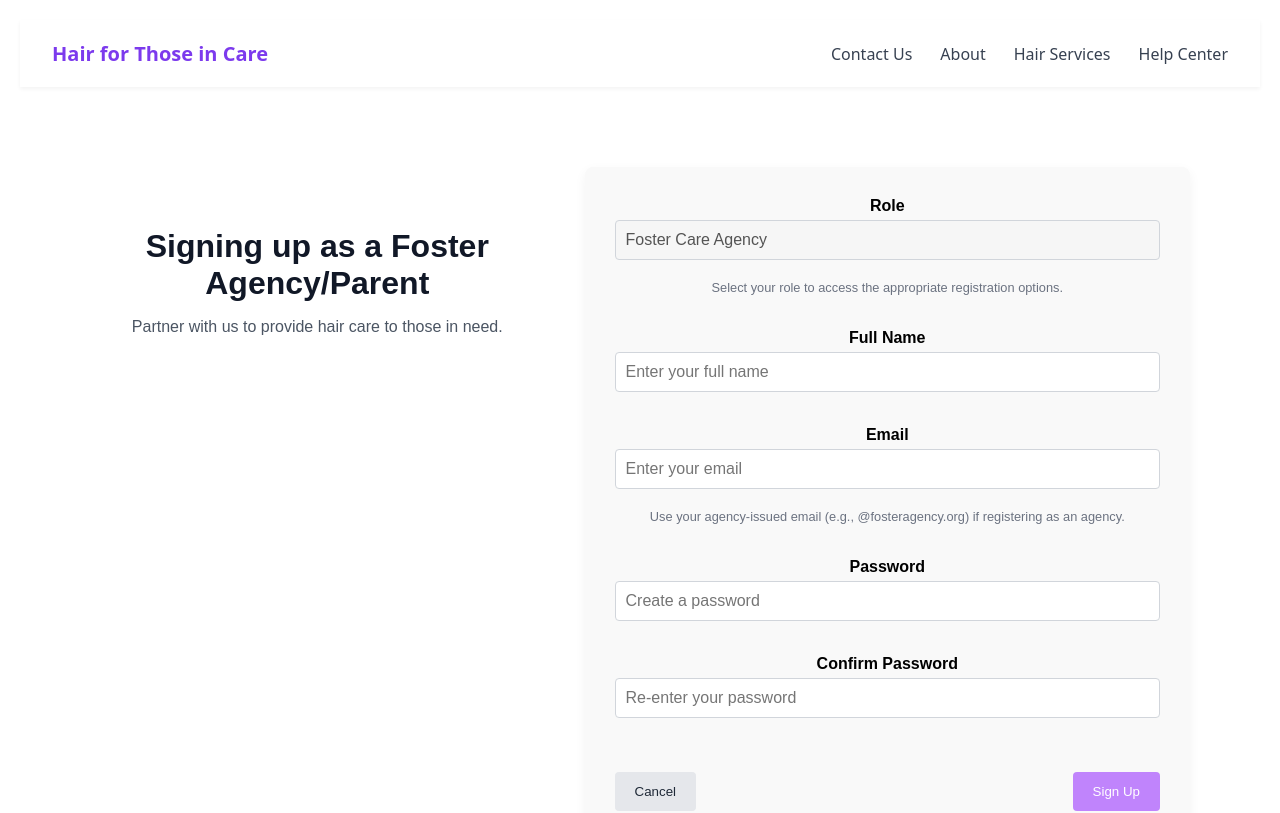
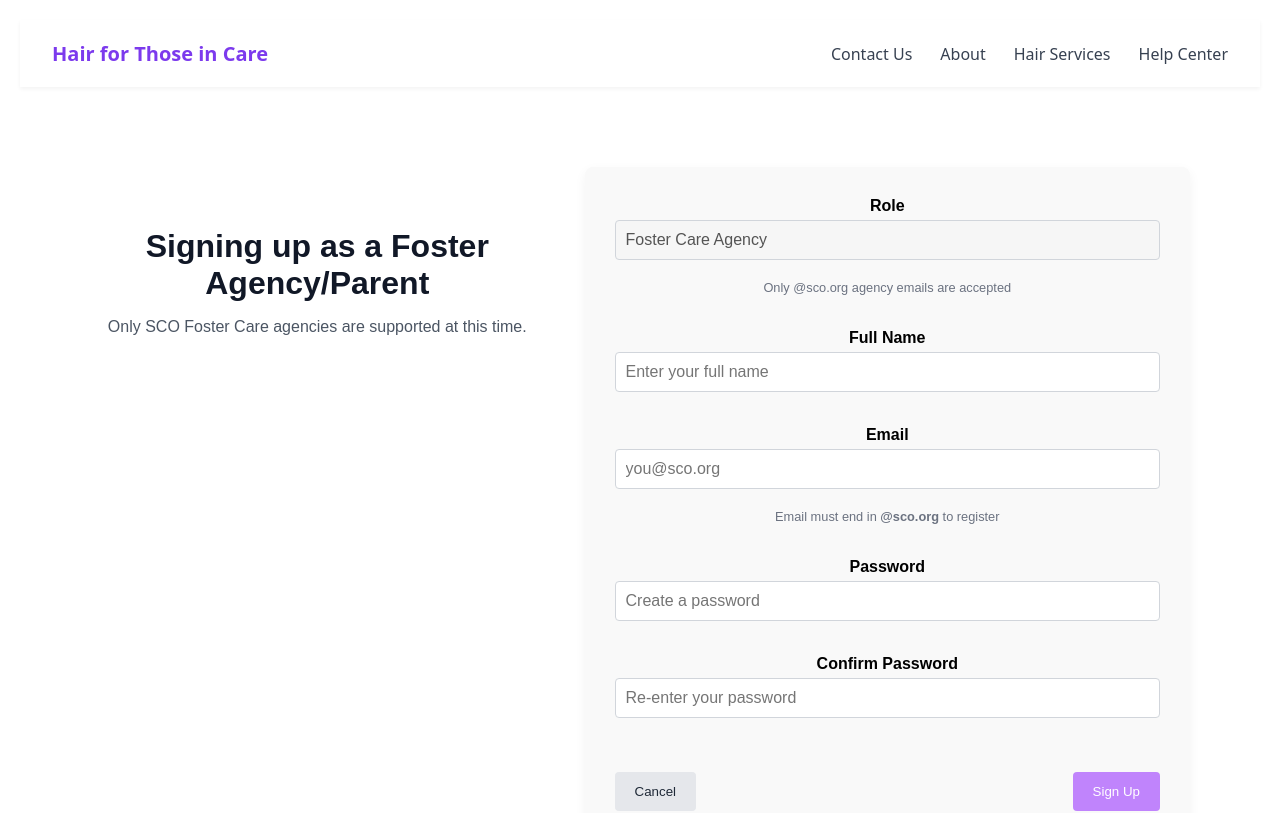
Before and after one commit to SumaiyaAhona/Hair-Care-Project, a React (Create React App) app: page /signup/agency in a window 1280 px wide. Shown: the top 813 px of the page. Built offline with nearby package versions, Linux system fonts and the light colour scheme.

Commit message:
added fucntionalitity

```diff
--- a/src/components/FosterSignup.jsx
+++ b/src/components/FosterSignup.jsx
@@ -1,7 +1,9 @@
 import React, { useState } from 'react';
+import { useNavigate } from 'react-router-dom';
 import './FosterSignup.css';
 
 export default function FosterSignup() {
+  const navigate = useNavigate();
   const [formData, setFormData] = useState({
     name: '',
     email: '',
@@ -20,13 +22,12 @@ export default function FosterSignup() {
       alert("Passwords do not match.");
       return;
     }
+    if (!formData.email.endsWith('@sco.org')) {
+      alert("Only @sco.org emails are allowed for foster agencies.");
+      return;
+    }
     alert("Thank you for signing up!");
-    setFormData({
-      name: '',
-      email: '',
-      password: '',
-      confirmPassword: ''
-    });
+    navigate('/foster/dashboard');
   };
 
   const handleCancel = () => {
@@ -42,14 +43,14 @@ export default function FosterSignup() {
     <div className="foster-signup-container">
       <div className="left-column">
         <h1>Signing up as a Foster Agency/Parent</h1>
-        <p>Partner with us to provide hair care to those in need.</p>
+        <p>Only SCO Foster Care agencies are supported at this time.</p>
       </div>
       <div className="right-column">
         <form onSubmit={handleSubmit}>
           <div className="form-group">
             <label>Role</label>
             <input type="text" value="Foster Care Agency" disabled />
-            <small>Select your role to access the appropriate registration options.</small>
+            <small>Only @sco.org agency emails are accepted</small>
           </div>
           <div className="form-group">
             <label>Full Name</label>
@@ -67,12 +68,12 @@ export default function FosterSignup() {
             <input
               name="email"
               type="email"
-              placeholder="Enter your email"
+              placeholder="you@sco.org"
               value={formData.email}
               onChange={handleChange}
               required
             />
-            <small>Use your agency-issued email (e.g., @fosteragency.org) if registering as an agency.</small>
+            <small>Email must end in <strong>@sco.org</strong> to register</small>
           </div>
           <div className="form-group">
             <label>Password</label>
--- a/src/components/Volunteer.jsx
+++ b/src/components/Volunteer.jsx
@@ -1,7 +1,10 @@
 import React, { useState } from 'react';
+import { useNavigate } from 'react-router-dom';
 import './Volunteer.css';
 
 export default function Volunteer() {
+  const navigate = useNavigate();
+
   const [formData, setFormData] = useState({
     name: '',
     email: '',
@@ -32,6 +35,7 @@ export default function Volunteer() {
       confirmPassword: '',
       backgroundCheck: ''
     });
+    navigate('/volunteer/appointments');
   };
 
   const handleCancel = () => {
--- a/src/components/VolunteerAppointments.jsx
+++ b/src/components/VolunteerAppointments.jsx
@@ -1,4 +1,5 @@
 import React from 'react';
+import { Link } from 'react-router-dom';
 import './VolunteerAppointments.css';
 
 function VolunteerAppointments() {
@@ -7,8 +8,8 @@ function VolunteerAppointments() {
       <div className="header">
         <h2>Browse Appointments</h2>
         <div className="header-links">
-          <a href="#">Back</a>
-          <a href="#">Profile</a>
+          <Link to="/volunteer/signup">Back</Link>
+          <Link to="/volunteer/profile">Profile</Link>
         </div>
       </div>
 
```
